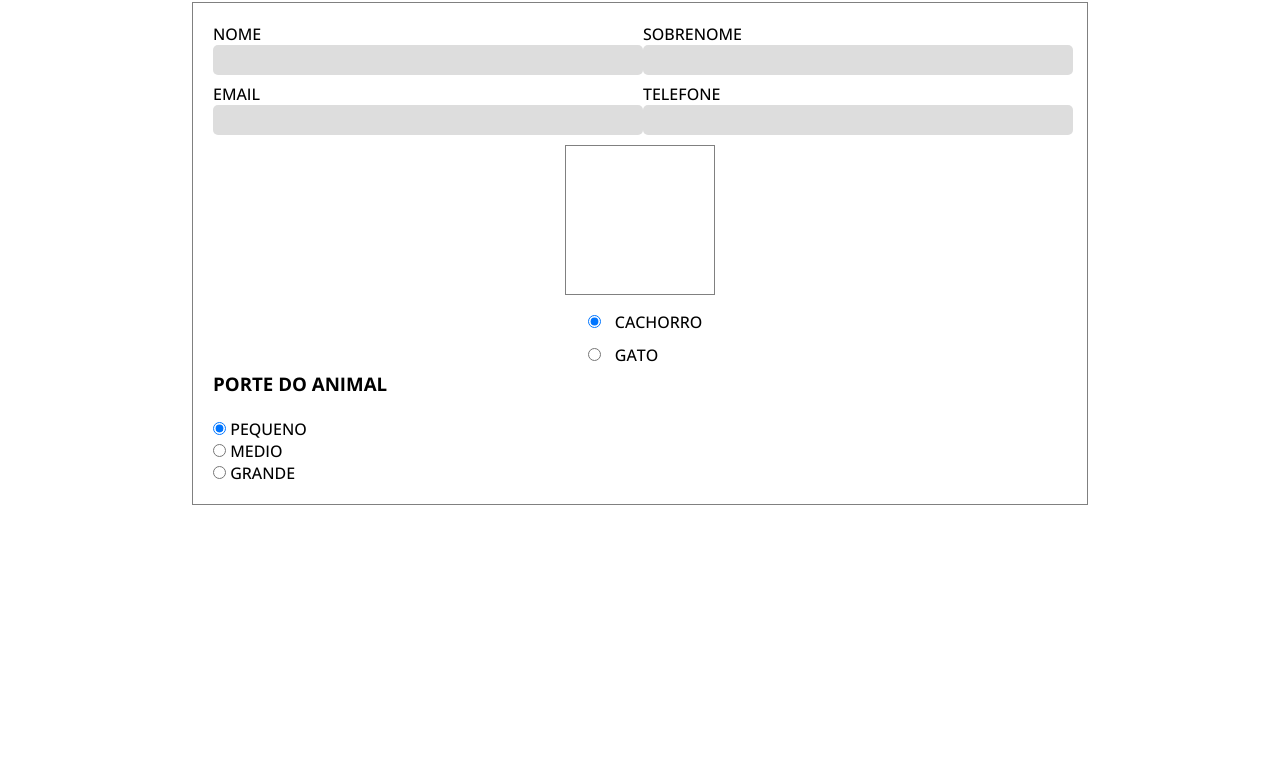
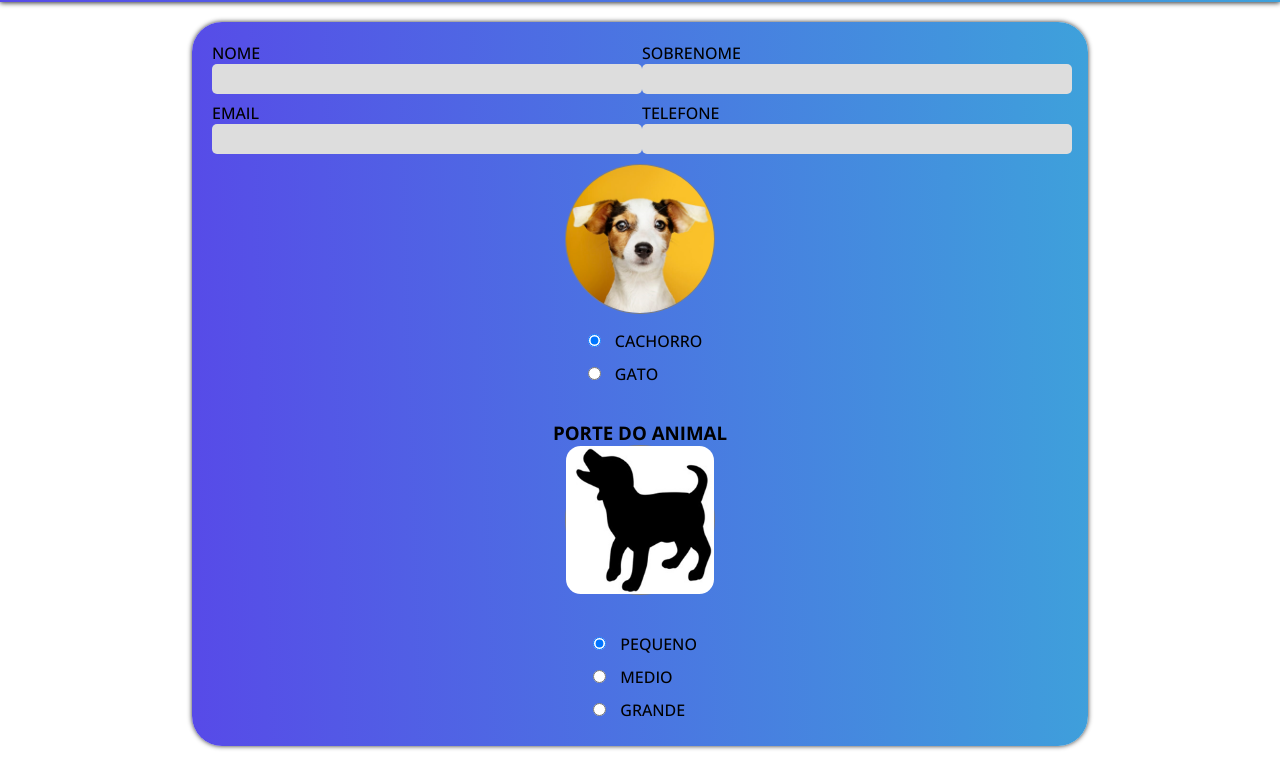
Before and after one commit to JohnatanBarbosa/Formulario_de_adocao.github.io, a plain HTML site: page index.html in a window 1280 px wide. Shown: the part 78-844 px from the top of the page. Before the commit the page ends 800 px from the top, so only its background shows below. Drawn offline with nearby package versions, Linux system fonts and the light colour scheme; a web font is replaced by a local one.

Commit message:
Alteração no HTML e CSS, e uma nova função no JavaScript

```diff
--- a/CSS/style.css
+++ b/CSS/style.css
@@ -10,6 +10,8 @@ header{
   display: flex;
   justify-content: space-between;
   padding: 10px;
+  background: linear-gradient(88.27deg, #574ae8 0%, #3ea1db 100%);
+  box-shadow: 0 1px 5px #333;
 }
 header .logo{
   width: 60px;
@@ -78,8 +80,11 @@ section{
   flex-direction: column;
   align-items: center;
   padding: 20px;
+  margin: 20px;
   width: 70%;
-  border: 1px solid grey;
+  background: linear-gradient(88.27deg, #574ae8 0%, #3ea1db 100%);
+  border-radius: 30px;
+  box-shadow: 0 0 5px #333;
 }
 .form-box .form-1{
   display: flex;
@@ -127,7 +132,7 @@ section{
   font-weight: 600;
 }
 
-/* FORMULÁRIO - ANIMAL E PORTE */
+/* FORMULÁRIO - ANIMAL */
 
 .form-box .animal{
   margin-top: 10px;
@@ -141,6 +146,12 @@ section{
   width: 150px;
   height: 150px;
   border: 1px solid grey;
+  border-radius: 50%;
+}
+.form-box .img-animal .imagem{
+  width: 100%;
+  height: 100%;
+  border-radius: 50%;
 }
 .form-box .select{
   margin-top: 10px;
@@ -149,3 +160,28 @@ section{
 .form-box .select input{
   margin: 10px;
 }
+
+/* FORMULÁRIO - PORTE DO ANIMAL */
+
+.form-box .porte{
+  margin-top: 30px;
+  width: 100%;
+  display: flex;
+  justify-content: center;
+  flex-direction: column;
+  align-items: center;
+}
+.porte.tirar{
+  display: none;
+}
+.form-box .porte .img-porte{
+  width: 150px;
+  height: 150px;
+  border: 1px solid grey;
+  border-radius: 50%;
+}
+.form-box .porte .porte-animal{
+  width: 100%;
+  height: 100%;
+  border-radius: 10%;
+}
--- a/index.html
+++ b/index.html
@@ -9,6 +9,7 @@
   <title>Formulário de adoção</title>
 </head>
 <body>
+  <!-- Menu de navegação -->
   <header>
     <img class="logo" src="./assets/logo.png" alt="Logo do site">
     <ul class="box-menu">
@@ -24,6 +25,7 @@
       <li><a href="#">Saiba mais</a></li>
     </ul>
   </header>
+  <!-- Formulário -->
 
   <section>
     <div class="form-box">
@@ -48,29 +50,31 @@
               <input type="tel" name="telefone" >
             </div>
           </div>
-
+          <!-- Animal  -->
           <div class="animal">
             <div class="img-animal">
-
+              <img class="imagem" src="./assets/cachorro.png" alt="" data-animal="Cachorro">
             </div>
             <div class="select">
-              <input type="radio" name="animal" value="Cachorro" checked> Cachorro
+              <input onclick="trocarAnimal('cachorro.png', 'Cachorro');trocar()" type="radio" name="animal" value="Cachorro" checked> Cachorro
               <br>
-              <input type="radio" name="animal" value="Gato"> Gato
+              <input onclick="trocarAnimal('gato.png', 'Gato')" type="radio" name="animal" value="Gato"> Gato
             </div>
           </div>
-
+          <!-- Porte do animal -->
           <div class="porte">
             <h3>Porte do animal</h3>
             <div class="img-porte">
-
+              <img class="porte-animal" src="./assets/pequeno.png" alt="" data-porte="Pequeno">
             </div>
-            <br>
-            <input type="radio" name="porte" value="pequeno" checked> Pequeno
-            <br>
-            <input type="radio" name="porte" value="medio"> Medio
-            <br>
-            <input type="radio" name="porte" value="grande" > Grande
+            <div class="select">
+              <br>
+              <input onclick="trocarPorte('pequeno.png', 'Pequeno')" type="radio" name="porte" value="pequeno" checked> Pequeno
+              <br>
+              <input onclick="trocarPorte('medio.png', 'Medio')" type="radio" name="porte" value="medio"> Medio
+              <br>
+              <input onclick="trocarPorte('grande.png', 'Grande')" type="radio" name="porte" value="grande" > Grande
+            </div>
           </div>
 
       </div>
--- a/script.js
+++ b/script.js
@@ -4,3 +4,14 @@ function mostrar(){
   mostrarRedes.classList.toggle('active')
   rotate.classList.toggle('active')
 }
+function trocarAnimal(filename, animalname){
+  document.querySelector('.imagem').setAttribute('src', 'assets/' + filename)
+  document.querySelector('.imagem').setAttribute('data-animal' + animalname)
+  if(filename == 'Cachorro'){
+
+  }
+}
+function trocarPorte(filename, animalporte){
+  document.querySelector('.porte-animal').setAttribute('src', 'assets/' + filename)
+  document.querySelector('porte-animal').setAttribute('data-porte' + animalporte)
+}
```
Also changed, not shown: assets/Originals/cachorro.png (added), assets/Originals/gato.png (added), assets/body.png (added), assets/cachorro.png (added), assets/gato.png (added), assets/grande.png (added), assets/medio.png (added), assets/pequeno.png (added), 1 other file.
